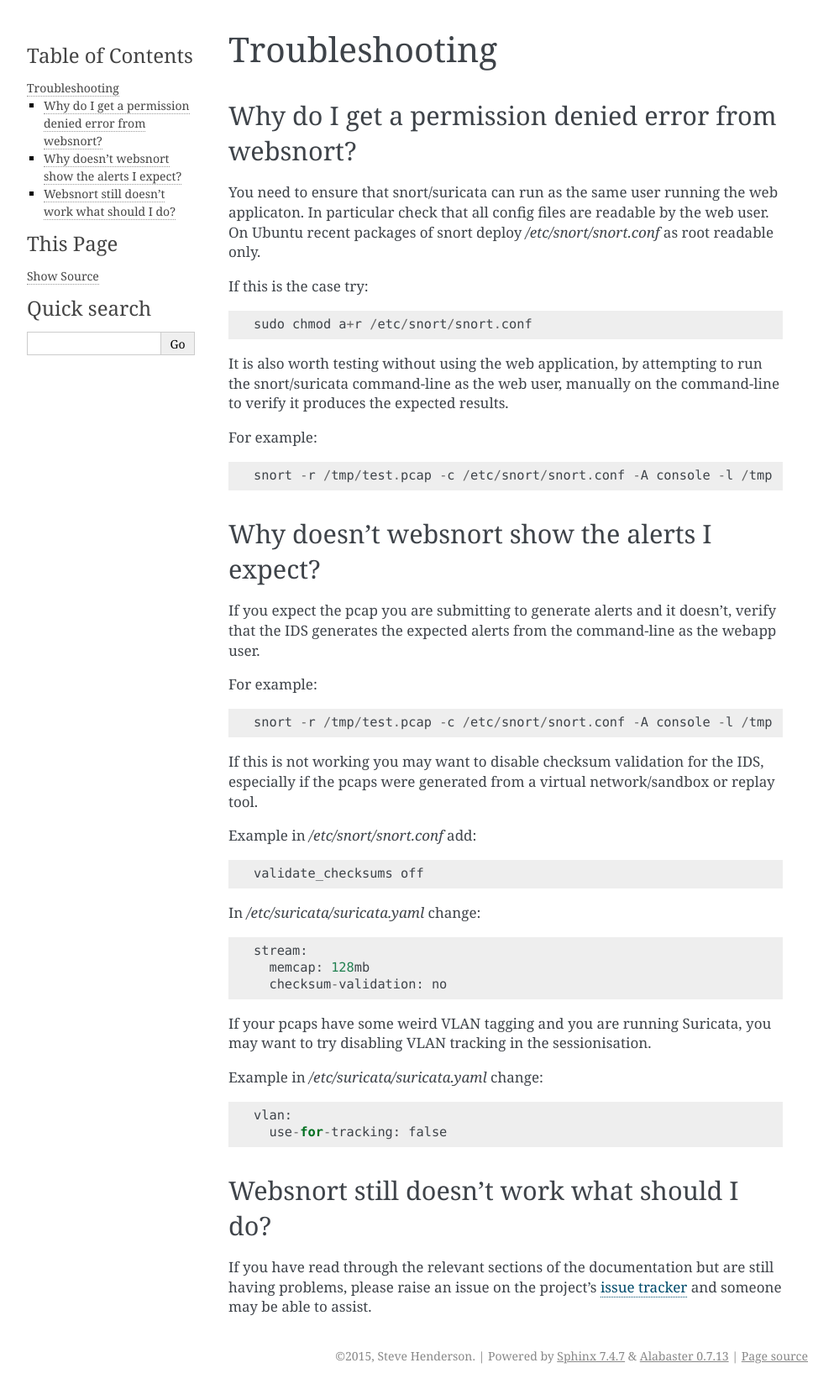
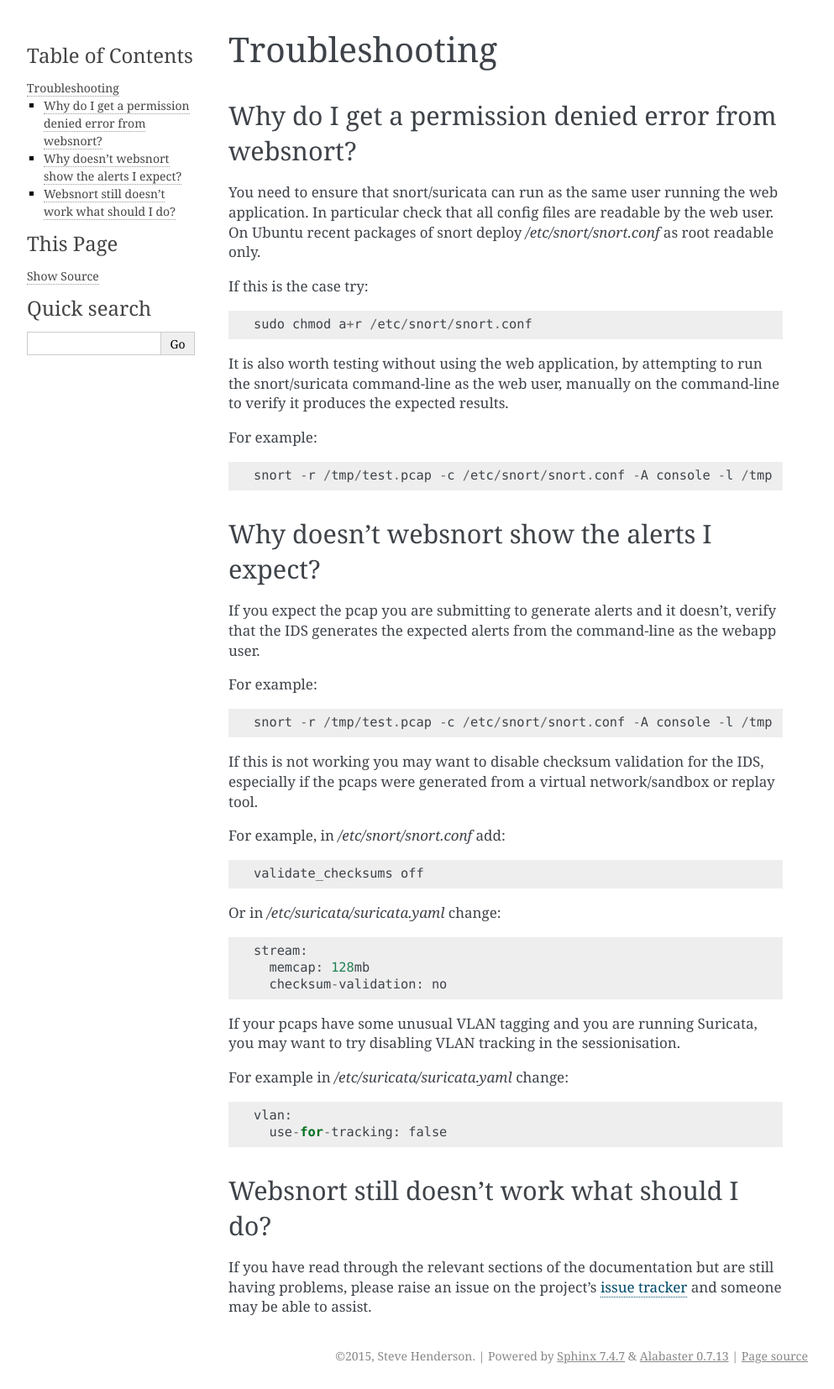
Before and after one commit to shendo/websnort, a Sphinx documentation site: the page built from docs/source/troubleshooting.rst, in a window 1280 px wide. Shown: the whole page at 84% size, without its empty margins (148-1141 px from the left). Built offline with Sphinx 7.4.7, drawn with Linux system fonts in a browser that asks for light colours.

Commit message:
More doco tweaks.

```diff
--- a/docs/source/development.rst
+++ b/docs/source/development.rst
@@ -42,7 +42,7 @@ Pull Requests
 =============
 
 If you wish to contribute a bug fix or feature, please open a pull request on
-the Github project page for discussion/review.  While not strictly enforced,
+the `GitHub`_ project page for discussion/review.  While not strictly enforced,
 the code-style should follow python `PEP8`_ standard.
 
 Licensing
--- a/docs/source/installation.rst
+++ b/docs/source/installation.rst
@@ -31,7 +31,7 @@ to run pip as root/sudo.
 Run from Source
 ---------------
 
-The latest code can be run directly by cloning the github repository::
+The latest code can be run directly by cloning the GitHub repository::
 
     git clone https://github.com/shendo/websnort.git
 
--- a/docs/source/troubleshooting.rst
+++ b/docs/source/troubleshooting.rst
@@ -10,7 +10,7 @@ Why do I get a permission denied error from websnort?
 -----------------------------------------------------
 
 You need to ensure that snort/suricata can run as the same user running the
-web applicaton.  In particular check that all config files are readable by the
+web application.  In particular check that all config files are readable by the
 web user.  On Ubuntu recent packages of snort deploy */etc/snort/snort.conf* as
 root readable only.
 
@@ -43,20 +43,20 @@ If this is not working you may want to disable checksum validation for the IDS,
 especially if the pcaps were generated from a virtual network/sandbox or replay
 tool.
 
-Example in */etc/snort/snort.conf* add::
+For example, in */etc/snort/snort.conf* add::
 
  validate_checksums off
 
-In */etc/suricata/suricata.yaml* change::
+Or in */etc/suricata/suricata.yaml* change::
 
  stream:
    memcap: 128mb
    checksum-validation: no
 
-If your pcaps have some weird VLAN tagging and you are running Suricata, you
+If your pcaps have some unusual VLAN tagging and you are running Suricata, you
 may want to try disabling VLAN tracking in the sessionisation.
 
-Example in */etc/suricata/suricata.yaml* change::
+For example in */etc/suricata/suricata.yaml* change::
 
  vlan:
    use-for-tracking: false
--- a/docs/source/usage.rst
+++ b/docs/source/usage.rst
@@ -6,7 +6,8 @@ Interactive
 -----------
 
 Use a web browser and navigate to the address the ``websnort`` webserver
-is listening on.  In these examples, the default http://localhost:8080.
+is listening on.  In these examples, the default URL http://localhost:8080
+is used.
 
 Simply select a pcap file for analysis and choose *Submit*.
 
```
Also changed, not shown: other parts of docs/source/development.rst (+2 -1 lines), other parts of docs/source/installation.rst (+1 -1 lines).
